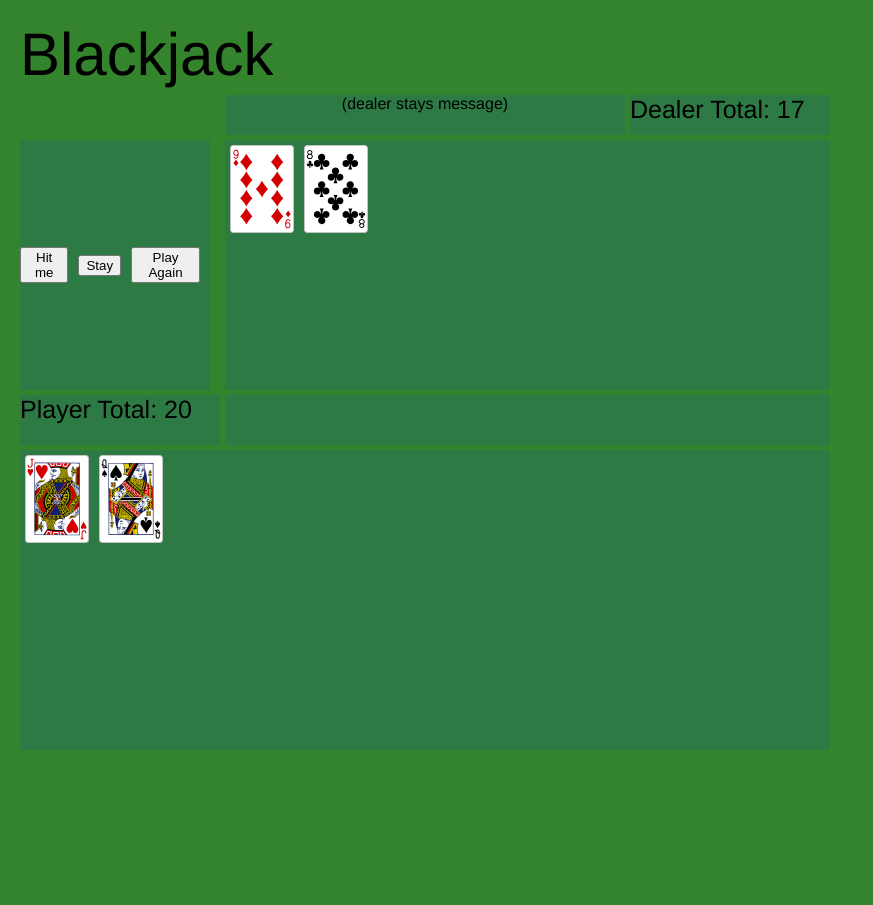
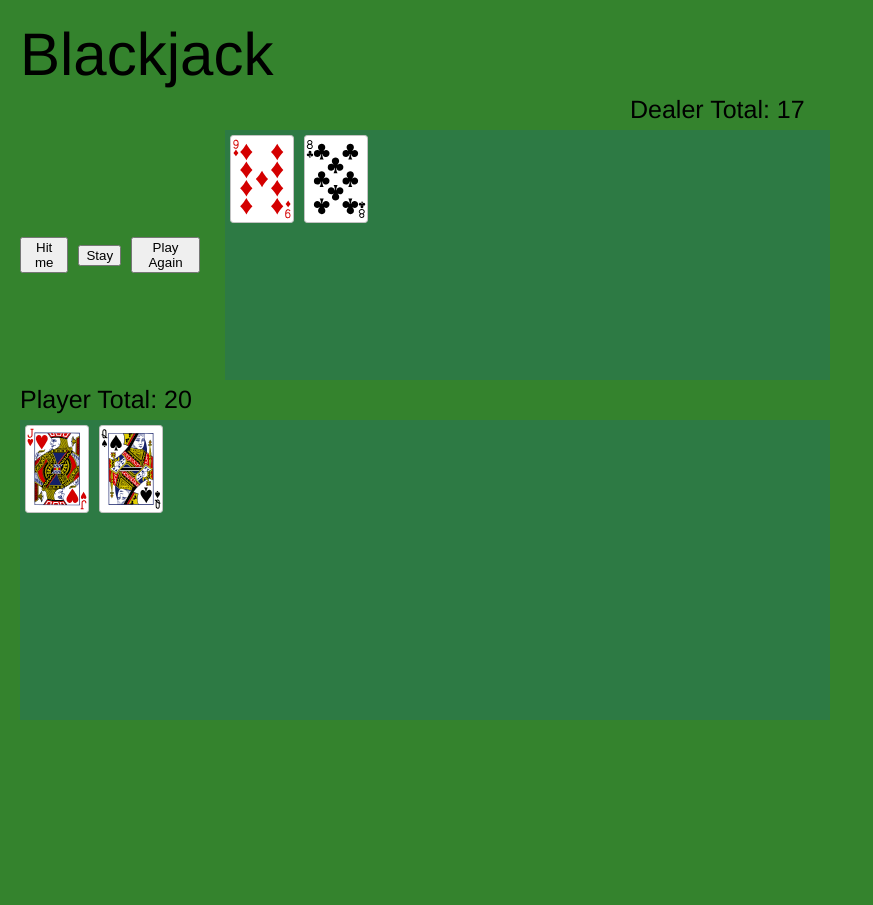
Before and after one commit to Evertm1/Blackjack, a plain HTML site: page index.html in a window 1280 px wide. Shown: the whole page, without its empty margins (0-873 px from the left). After the commit the page ends 875 px from the top, so only its background shows below. Drawn offline with Linux system fonts and the light colour scheme.

Commit message:
saving before starting ace reduce function

```diff
--- a/css/main.css
+++ b/css/main.css
@@ -8,7 +8,7 @@ body {
     gap: 5px;
     /* mobile first - single column */
     grid-template-columns: 200px 400px 200px;
-    grid-template-rows: 70px 40px 250px 50px 300px 150px;
+    grid-template-rows: 70px 30px 250px 30px 300px 150px;
     grid-template-areas:
     "hdr hdr hdr"
     "blank dealerstays dealertotal"
@@ -35,8 +35,9 @@ footer {
 
 #playertotal {
     grid-area: playertotal;
-    background-color: rgb(45, 122, 68);
+    background-color: rgb(52, 131, 45);
     font-size: 25px;
+
   }
 #dealerhand {
     grid-area: dealerhand;
@@ -44,7 +45,7 @@ footer {
   }
 #dealertotal {
     grid-area: dealertotal;
-    background-color: rgb(45, 122, 68);
+    background-color: rgb(52, 131, 45);
     text-align: left;
     font-size: 25px;
   }
@@ -60,13 +61,14 @@ footer {
 
 #winlose {
     grid-area: winlose;
-    background-color: rgb(45, 122, 68);
+    background-color: rgb(52, 131, 45);
     text-align: center;
+    font-size: 45px;
   }
 
 #dealerstays {
     grid-area: dealerstays;
-    background-color: rgb(45, 122, 68);
+    background-color: rgb(52, 131, 45);
     text-align: center;
   }
 #buttons {
@@ -75,7 +77,7 @@ footer {
     justify-content: center;
     align-items: center;
     margin-right: 10px;
-    background-color: rgb(45, 122, 68);
+    background-color: rgb(52, 131, 45);
 
 }
 
--- a/index.html
+++ b/index.html
@@ -20,7 +20,7 @@
     <div id= "dealerhand">(dealer hand)</div>
     <div id= "playerhand">(player hand)</div>
     <div id= "winlose"> (win or lose message)</div>
-    <div id= "dealerstays">(dealer stays message)</div>
+    <div id= "dealerstays"></div>
     <div id="playertotal">Player Total:</div>
     <footer></footer>
     <script src="js/main.js"></script>
--- a/js/main.js
+++ b/js/main.js
@@ -150,7 +150,9 @@ function dealerHandCalculator() {
     return total;
 };
 
-
+// helper function that checks arrays for aces
+const aceCheck = card => card.value === 11;
+//playerHand.some(aceCheck) will = true if an ace is present in player hand
 
 
 
```
